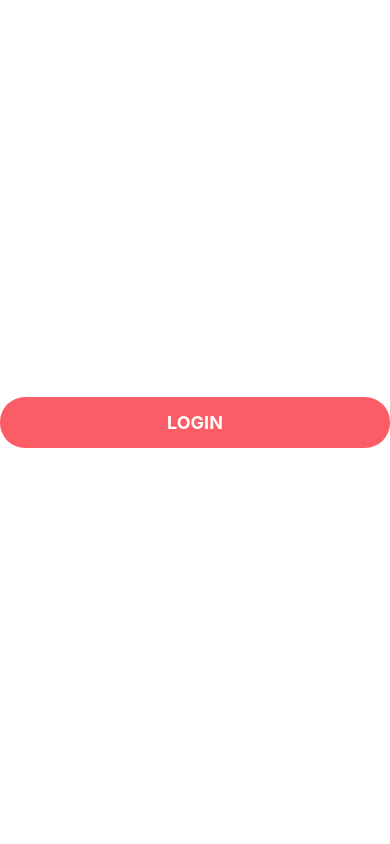
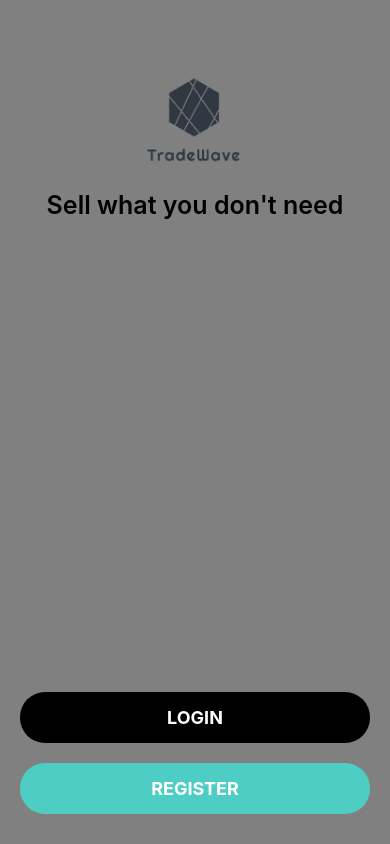
Before and after one commit to butrintbytyqi/Marketplace-App, a React Native app: screen / in a window 390 px wide. Built offline with nearby package versions, Linux system fonts and the light colour scheme.

Commit message:
Improving the Welcome Screen

```diff
--- a/App.js
+++ b/App.js
@@ -1,10 +1,5 @@
-import { View } from "react-native";
-import AppButton from "./app/components/AppButton";
+import WelcomeScreen from "./app/screens/WelcomeScreen";
 
 export default function App() {
-  return (
-    <View style={{ flex: 1, justifyContent: "center", alignItems: "center" }}>
-      <AppButton title="Login" />
-    </View>
-  );
+  return <WelcomeScreen />;
 }
--- a/app/components/AppButton.js
+++ b/app/components/AppButton.js
@@ -1,23 +1,25 @@
 import React from "react";
-import { View, StyleSheet,Text } from "react-native";
+import { StyleSheet, Text } from "react-native";
 import colors from "../config/colors";
+import { TouchableOpacity } from "react-native";
 
-function AppButton({ title }) {
+function AppButton({ title, onPress, color = "black" }) {
   return (
-    <View style={styles.button}>
+    <TouchableOpacity style={[styles.button, {backgroundColor: colors[color]}]} onPress={onPress}>
       <Text style={styles.text}>{title}</Text>
-    </View>
+    </TouchableOpacity>
   );
 }
 
 const styles = StyleSheet.create({
   button: {
-    backgroundColor: colors.primary,
+    backgroundColor: colors.black,
     borderRadius: 25,
     justifyContent: "center",
     alignItems: "center",
     padding: 15,
     width: "100%",
+    marginVertical: 10,
   },
   text: {
     color: colors.white,
--- a/app/screens/WelcomeScreen.js
+++ b/app/screens/WelcomeScreen.js
@@ -1,18 +1,22 @@
 import React from "react";
 import { Image, ImageBackground, StyleSheet, Text, View } from "react-native";
+import AppButton from "../components/AppButton";
+import colors from "../config/colors";
 
 function WelcomeScreen(props) {
   return (
-    <ImageBackground
-      style={styles.background}
-      source={require("../assets/background-img.jpg")}
-    >
+    <ImageBackground blurRadius={10} style={styles.background}>
       <View style={styles.logoContainer}>
-        <Image style={styles.logo} source={require("../assets/upz.png")} />
-        <Text style={styles.text}>Sell what you don't need</Text>
+        <Image
+          style={styles.logo}
+          source={require("../assets/TradeWave.png")}
+        />
+        <Text style={styles.tagLine}>Sell what you don't need</Text>
       </View>
-      <View style={styles.loginButton}></View>
-      <View style={styles.registerButton}></View>
+      <View style={styles.buttonsContainer}>
+        <AppButton title="Login" />
+        <AppButton title="Register" color="secondary" />
+      </View>
     </ImageBackground>
   );
 }
@@ -22,14 +26,18 @@ const styles = StyleSheet.create({
     flex: 1,
     justifyContent: "flex-end",
     alignItems: "center",
+    backgroundColor: "gray",
   },
-  loginButton: {
+  buttonsContainer: {
+    padding: 20,
     width: "100%",
-    height: 70,
-    backgroundColor: "black",
   },
-  text: {
-    color: "white"
+  tagLine: {
+    color: colors.black,
+    fontSize: 25,
+    fontWeight: "600",
+    paddingVertical: 20,
+
   },
   logo: {
     width: 100,
@@ -38,12 +46,7 @@ const styles = StyleSheet.create({
   logoContainer: {
     position: "absolute",
     top: 70,
-    alignItems: "center"
-  },
-  registerButton: {
-    width: "100%",
-    height: 70,
-    backgroundColor: "white",
+    alignItems: "center",
   },
 });
 
```
Also changed, not shown: app/assets/TradeWave.png (added).
